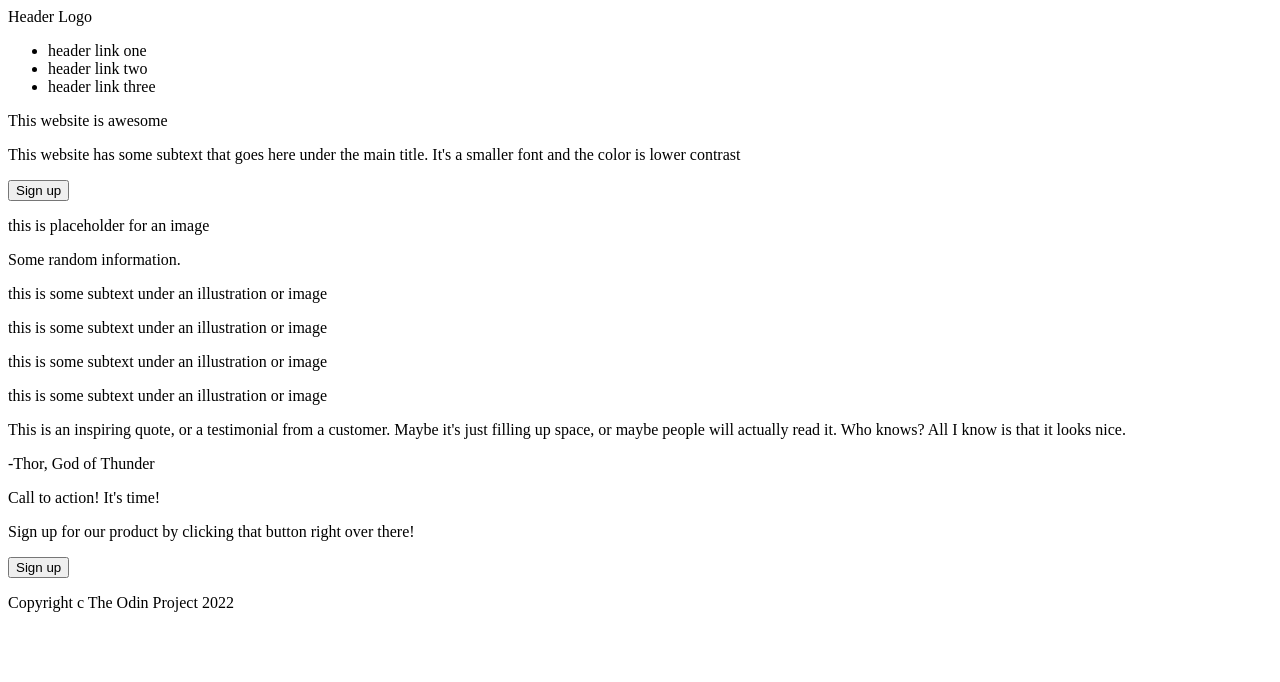
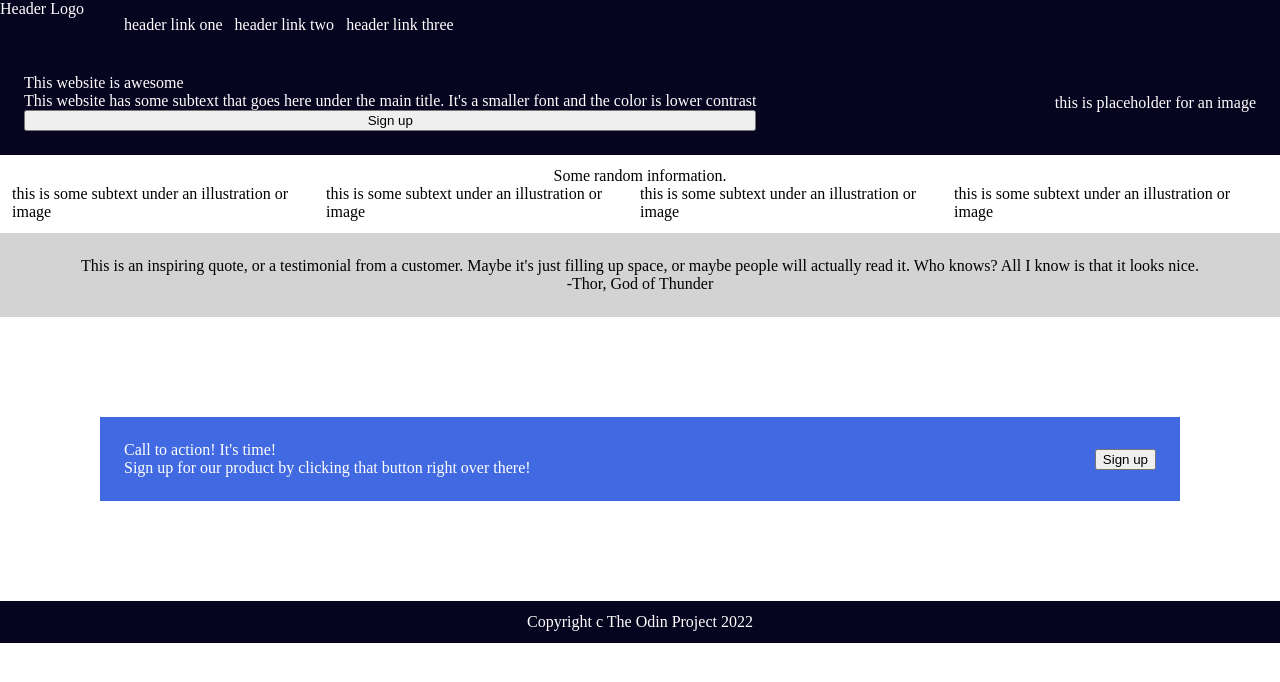
Before and after one commit to TruDarksider/odin-landing-page, a plain HTML site: page index.html in a window 1280 px wide. Drawn offline with Linux system fonts and the light colour scheme.

Commit message:
Updated index.html and styles.css with approx formatting

```diff
--- a/index.html
+++ b/index.html
@@ -6,31 +6,49 @@
         <link rel="stylesheet" href="styles.css">
     </head>
     <body>
-        Header Logo
+        <div class="header">
+            <div>Header Logo</div>
             <ul>
                 <li>header link one</li>
                 <li>header link two</li>
                 <li>header link three</li>
             </ul>
-        This website is awesome
-        <p>This website has some subtext that goes here under the main title. It's
+        </div>
+        <div class="intro">
+            <div class="intro-text">
+                <div>This website is awesome</div>
+                <div>This website has some subtext that goes here under the main title. It's
                     a smaller font and the color is lower contrast
-        </p>
+                </div>
                 <button>Sign up</button>
-        <p>this is placeholder for an image</p>
-        <p>Some random information.</p>
-        <p>this is some subtext under an illustration or image</p>
-        <p>this is some subtext under an illustration or image</p>
-        <p>this is some subtext under an illustration or image</p>
-        <p>this is some subtext under an illustration or image</p>
-        <p>This is an inspiring quote, or a testimonial from a customer.
+            </div>
+            <div>this is placeholder for an image</div>
+        </div>
+        <div class="info">
+            <div>Some random information.</div>
+            <div class="info-chunk">
+                <div>this is some subtext under an illustration or image</div>
+                <div>this is some subtext under an illustration or image</div>
+                <div>this is some subtext under an illustration or image</div>
+                <div>this is some subtext under an illustration or image</div>
+            </div>
+        </div>
+        <div class="quote">
+            <div>This is an inspiring quote, or a testimonial from a customer.
                 Maybe it's just filling up space, or maybe people will actually read it.
                 Who knows? All I know is that it looks nice.
-        </p>
-        <p>-Thor, God of Thunder</p>
-        <p>Call to action! It's time!</p>
-        <p>Sign up for our product by clicking that button right over there!</p>
+            </div>
+            <div>-Thor, God of Thunder</div>
+        </div>
+        <div class="action">
+            <div class="action-text">
+                <div>Call to action! It's time!</div>
+                <div>Sign up for our product by clicking that button right over there!</div>
+            </div>
                 <button>Sign up</button>
-        <p>Copyright c The Odin Project 2022</p>
+        </div>
+        <div class="footer">
+            Copyright c The Odin Project 2022
+        </div>
     </body>
 </html>
--- a/styles.css
+++ b/styles.css
@@ -0,0 +1,80 @@
+body {
+    background-color: white;
+    height: 100vh;
+    margin: 0;
+    padding: 0;
+    display: flex;
+    flex-direction: column;
+}
+
+ul {
+    list-style: none;
+    display: flex;
+    gap: 12px;
+}
+
+.header {
+    background-color: rgb(6, 4, 31);
+    color: white;
+    display: flex;
+
+}
+
+.intro {
+    background-color: rgb(6, 4, 31);
+    color: white;
+    padding: 24px;
+    display: flex;
+    align-items: center;
+    justify-content: space-between;
+}
+
+.intro-text {
+    display: flex;
+    flex-direction: column;
+}
+
+.info {
+    padding: 12px;
+    display: flex;
+    flex-direction: column;
+    align-items: center;
+    justify-content: center;
+}
+
+.info-chunk {
+    display: flex;
+}
+
+.quote {
+    background-color: lightgray;
+    padding: 24px;
+    display: flex;
+    flex-direction: column;
+    align-items: center;
+    justify-content: center;
+}
+
+.action {
+    background-color: royalblue;
+    color: white;
+    margin: 100px;
+    padding: 24px;
+    display:flex;
+    align-items: center;
+    justify-content: space-between;
+}
+
+.action-text {
+    display: flex;
+    flex-direction: column;
+}
+
+.footer {
+    background-color: rgb(6, 4, 31);
+    color: white;
+    padding: 12px;
+    display: flex;
+    align-items: center;
+    justify-content: center;
+}
```
Lines whose indentation alone changed are shown as unchanged.
